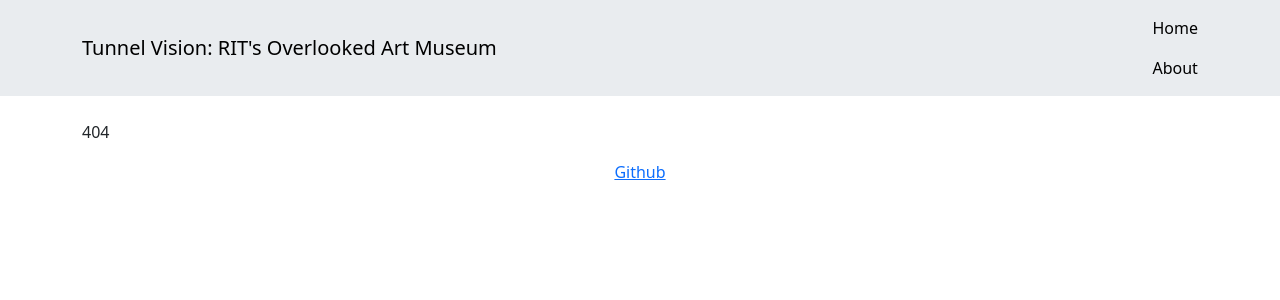
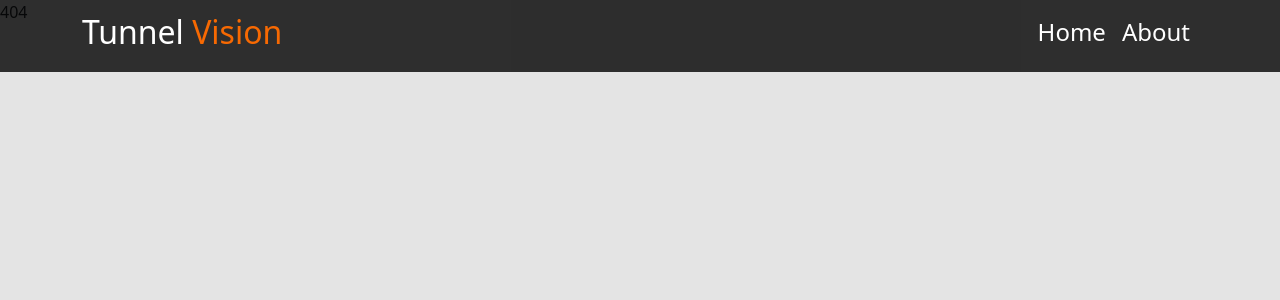
Before and after one commit to wilsonmcdade/tunnelvision, a Flask app: page /admin in a window 1280 px wide. Shown: the top 300 px of the page. Run offline with Flask 3, Linux system fonts and the light colour scheme; parts of the project's set-up code (start-up, migrations or seed data) failed here and were passed over; some libraries are stand-ins or nearby versions.

Commit message:
Home page re-done

```diff
--- a/app.py
+++ b/app.py
@@ -215,7 +215,7 @@ def debug_only(f):
 
 @app.route("/")
 def home():
-    return render_template("home.html", pageTitle="Tunnel Vision: RIT's Overlooked Art Museum", muralHighlights=getRandomImages(0),murals=getAllMurals(conn.cursor()))
+    return render_template("home.html", pageTitle="RIT's Overlooked Art Museum", muralHighlights=getRandomImages(0),murals=getAllMurals(conn.cursor()))
 
 @app.route("/murals/<id>")
 def mural(id):
--- a/templates/header.html
+++ b/templates/header.html
@@ -18,32 +18,61 @@
     <head>
         <title>Tunnel Vision</title>
         <link href="https://cdn.jsdelivr.net/npm/bootstrap@5.3.2/dist/css/bootstrap.min.css" rel="stylesheet">
+        <style>
+            body {
+                background-color: #e4e4e4;
+            }
+            .navbar {
+                background-color: rgba(0, 0, 0, 0.8);
+            }
+            .navbar a {
+                color: #ffffff;
+            }
+            .navbar .navbar-toggler {
+                color: #ffffff;
+            }
+            .navbar-collapse {
+                flex-grow: 0 !important;
+            }
+            .navbar-brand {
+                font-size: 2rem;
+                margin-top: 0;
+                margin-bottom: 0.5rem;
+                font-weight: 500;
+                line-height: 1.2;
+            }
+        </style>
     </head>
     <body>
-        <nav class="navbar bg-body-secondary">
+        <nav class="navbar navbar-expand-sm navbar-dark fixed-top">
             <div class="container">
                 <a class="navbar-brand" href="/">
-                    Tunnel Vision: RIT's Overlooked Art Museum
+                    Tunnel <span style="color: rgb(247, 105, 2);">Vision</span>
                 </a>
-                  <ul class="navbar-nav">
-                    <li class="nav-item">
-                      <a class="nav-link active" aria-current="page" href="/">Home</a>
-                    </li>
-                    <li class="nav-item">
-                      <a class="nav-link active" aria-current="page" href="/about">About</a>
-                    </li>
+                <button class="navbar-toggler" type="button" data-bs-toggle="collapse" data-bs-target="#navbarNav" aria-controls="navbarNav" aria-expanded="false" aria-label="Toggle navigation">
+                    <span class="navbar-toggler-icon"></span>
+                </button>
+                <div class="collapse navbar-collapse" id="navbarNav">
+                    <ul class="navbar-nav me-auto">
+                        <li class="nav-item active">
+                            <h4>
+                                <a class="nav-link" aria-current="page" href="/">Home</a>
+                            </h4>
+                        </li>
+                        <li class="nav-item">
+                            <h4><a class="nav-link" aria-current="page" href="/about">About</a></h4>
+                        </li>
                     </ul>
-
+                </div>
             </div>
         </nav>
-        <div class="container-lg center mt-4">{% block content %} {% endblock %}</div>
-        <div class="text-center">
+        <div class="center">{% block content %} {% endblock %}</div>
+        <!-- <div class="text-center">
             <p><a href="https://github.com/wilsonmcdade/tunnelvision">Github</a></p>
-        </div>
+        </div> -->
     </body>
 
     <script src="https://cdn.jsdelivr.net/npm/bootstrap@5.3.2/dist/js/bootstrap.bundle.min.js"></script>
-
 </html>
 
 {% endblock %}
```
Also changed, not shown: templates/home.html (+98 -24 lines).
